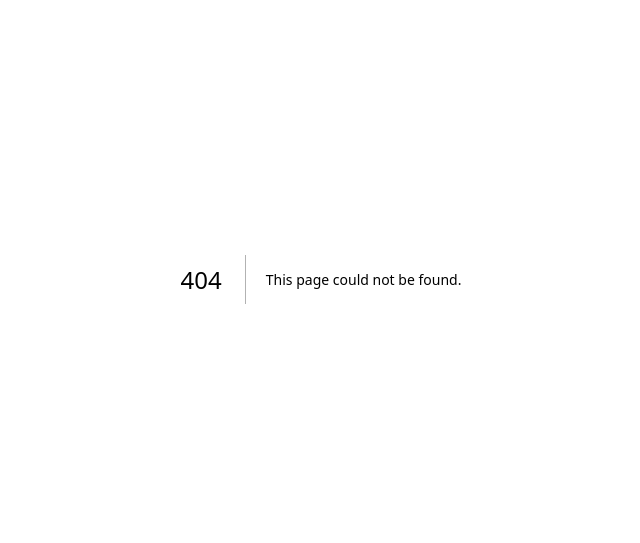
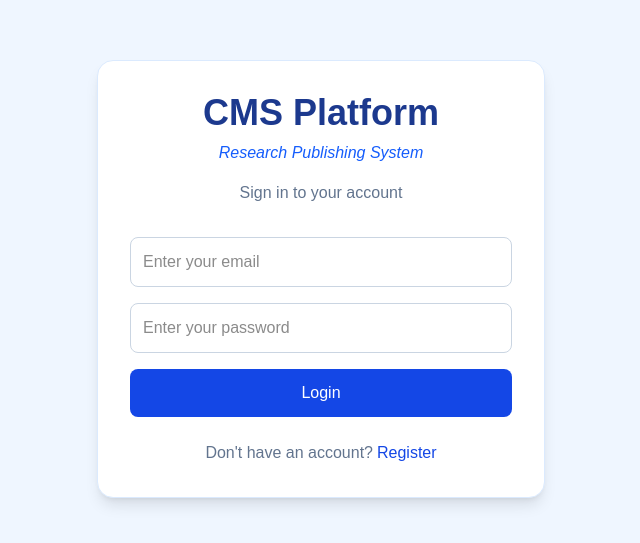
Before and after one commit to shreyatiwari10001/cms-platform, a Next.js app: page /login in a window 1280 px wide. Before the commit this address had no page. Shown: the part 121-664 px from the top of the page, without its empty margins (319-959 px from the left). Built offline with nearby package versions, Linux system fonts and the light colour scheme; no server answers.

Commit message:
Phase 1 authentication and UI completed

```diff
--- /dev/null
+++ b/app/login/page.tsx
@@ -0,0 +1,78 @@
+"use client";
+
+import { useState } from "react";
+import { supabase } from "@/lib/supabase";
+
+export default function LoginPage() {
+  const [email, setEmail] = useState("");
+  const [password, setPassword] = useState("");
+
+  const handleLogin = async () => {
+    const { error } = await supabase.auth.signInWithPassword({
+      email,
+      password,
+    });
+
+    if (error) {
+      alert(error.message);
+      return;
+    }
+
+    alert("Login successful!");
+  };
+
+  return (
+    <main className="min-h-screen bg-blue-50 flex items-center justify-center px-4">
+      <div className="w-full max-w-md bg-white rounded-2xl shadow-lg border border-blue-100 p-8">
+        <div className="text-center mb-8">
+          <h1 className="text-4xl font-bold text-blue-900">
+            CMS Platform
+          </h1>
+
+          <p className="text-blue-600 italic mt-2">
+            Research Publishing System
+          </p>
+
+          <p className="text-slate-500 mt-4">
+            Sign in to your account
+          </p>
+        </div>
+
+        <div className="space-y-4">
+          <input
+            type="email"
+            placeholder="Enter your email"
+            className="w-full p-3 rounded-lg border border-slate-300 focus:outline-none focus:ring-2 focus:ring-blue-500"
+            value={email}
+            onChange={(e) => setEmail(e.target.value)}
+          />
+
+          <input
+            type="password"
+            placeholder="Enter your password"
+            className="w-full p-3 rounded-lg border border-slate-300 focus:outline-none focus:ring-2 focus:ring-blue-500"
+            value={password}
+            onChange={(e) => setPassword(e.target.value)}
+          />
+
+          <button
+            onClick={handleLogin}
+            className="w-full bg-blue-700 hover:bg-blue-600 text-white font-medium py-3 rounded-lg transition"
+          >
+            Login
+          </button>
+        </div>
+
+        <p className="text-center mt-6 text-slate-500">
+          Don&apos;t have an account?
+          <a
+            href="/register"
+            className="text-blue-700 font-medium hover:underline ml-1"
+          >
+            Register
+          </a>
+        </p>
+      </div>
+    </main>
+  );
+}
--- a/app/page.tsx
+++ /dev/null
@@ -1,65 +0,0 @@
-import Image from "next/image";
-
-export default function Home() {
-  return (
-    <div className="flex flex-col flex-1 items-center justify-center bg-zinc-50 font-sans dark:bg-black">
-      <main className="flex flex-1 w-full max-w-3xl flex-col items-center justify-between py-32 px-16 bg-white dark:bg-black sm:items-start">
-        <Image
-          className="dark:invert"
-          src="/next.svg"
-          alt="Next.js logo"
-          width={100}
-          height={20}
-          priority
-        />
-        <div className="flex flex-col items-center gap-6 text-center sm:items-start sm:text-left">
-          <h1 className="max-w-xs text-3xl font-semibold leading-10 tracking-tight text-black dark:text-zinc-50">
-            To get started, edit the page.tsx file.
-          </h1>
-          <p className="max-w-md text-lg leading-8 text-zinc-600 dark:text-zinc-400">
-            Looking for a starting point or more instructions? Head over to{" "}
-            <a
-              href="https://vercel.com/templates?framework=next.js&utm_source=create-next-app&utm_medium=appdir-template-tw&utm_campaign=create-next-app"
-              className="font-medium text-zinc-950 dark:text-zinc-50"
-            >
-              Templates
-            </a>{" "}
-            or the{" "}
-            <a
-              href="https://nextjs.org/learn?utm_source=create-next-app&utm_medium=appdir-template-tw&utm_campaign=create-next-app"
-              className="font-medium text-zinc-950 dark:text-zinc-50"
-            >
-              Learning
-            </a>{" "}
-            center.
-          </p>
-        </div>
-        <div className="flex flex-col gap-4 text-base font-medium sm:flex-row">
-          <a
-            className="flex h-12 w-full items-center justify-center gap-2 rounded-full bg-foreground px-5 text-background transition-colors hover:bg-[#383838] dark:hover:bg-[#ccc] md:w-[158px]"
-            href="https://vercel.com/new?utm_source=create-next-app&utm_medium=appdir-template-tw&utm_campaign=create-next-app"
-            target="_blank"
-            rel="noopener noreferrer"
-          >
-            <Image
-              className="dark:invert"
-              src="/vercel.svg"
-              alt="Vercel logomark"
-              width={16}
-              height={16}
-            />
-            Deploy Now
-          </a>
-          <a
-            className="flex h-12 w-full items-center justify-center rounded-full border border-solid border-black/[.08] px-5 transition-colors hover:border-transparent hover:bg-black/[.04] dark:border-white/[.145] dark:hover:bg-[#1a1a1a] md:w-[158px]"
-            href="https://nextjs.org/docs?utm_source=create-next-app&utm_medium=appdir-template-tw&utm_campaign=create-next-app"
-            target="_blank"
-            rel="noopener noreferrer"
-          >
-            Documentation
-          </a>
-        </div>
-      </main>
-    </div>
-  );
-}
--- /dev/null
+++ b/app/register/page.tsx
@@ -0,0 +1,79 @@
+"use client";
+
+import { useState } from "react";
+import { supabase } from "@/lib/supabase";
+
+export default function RegisterPage() {
+  const [email, setEmail] = useState("");
+  const [password, setPassword] = useState("");
+
+  const handleRegister = async () => {
+    const { data, error } = await supabase.auth.signUp({
+      email,
+      password,
+    });
+
+    if (error) {
+      alert(error.message);
+      return;
+    }
+
+    console.log(data);
+    alert("Registration successful!");
+  };
+
+  return (
+    <main className="min-h-screen bg-blue-50 flex items-center justify-center px-4">
+      <div className="w-full max-w-md bg-white rounded-2xl shadow-lg border border-blue-100 p-8">
+        <div className="text-center mb-8">
+          <h1 className="text-4xl font-bold text-blue-900">
+            CMS Platform
+          </h1>
+
+          <p className="text-blue-600 italic mt-2">
+            Research Publishing System
+          </p>
+
+          <p className="text-slate-500 mt-4">
+            Create your account
+          </p>
+        </div>
+
+        <div className="space-y-4">
+          <input
+            type="email"
+            placeholder="Enter your email"
+            className="w-full p-3 rounded-lg border border-slate-300 focus:outline-none focus:ring-2 focus:ring-blue-500"
+            value={email}
+            onChange={(e) => setEmail(e.target.value)}
+          />
+
+          <input
+            type="password"
+            placeholder="Create a password"
+            className="w-full p-3 rounded-lg border border-slate-300 focus:outline-none focus:ring-2 focus:ring-blue-500"
+            value={password}
+            onChange={(e) => setPassword(e.target.value)}
+          />
+
+          <button
+            onClick={handleRegister}
+            className="w-full bg-blue-700 hover:bg-blue-600 text-white font-medium py-3 rounded-lg transition"
+          >
+            Register
+          </button>
+        </div>
+
+        <p className="text-center mt-6 text-slate-500">
+          Already have an account?
+          <a
+            href="/login"
+            className="text-blue-700 font-medium hover:underline ml-1"
+          >
+            Login
+          </a>
+        </p>
+      </div>
+    </main>
+  );
+}
--- /dev/null
+++ b/lib/supabase.ts
@@ -0,0 +1,6 @@
+import { createClient } from "@supabase/supabase-js";
+
+export const supabase = createClient(
+  process.env.NEXT_PUBLIC_SUPABASE_URL!,
+  process.env.NEXT_PUBLIC_SUPABASE_ANON_KEY!
+);
--- a/package.json
+++ b/package.json
@@ -9,6 +9,7 @@
     "lint": "eslint"
   },
   "dependencies": {
+    "@supabase/supabase-js": "^2.107.0",
     "next": "16.2.7",
     "react": "19.2.4",
     "react-dom": "19.2.4"
```
Also changed, not shown: 1 other file (tests, documents, lock files or other folders).
